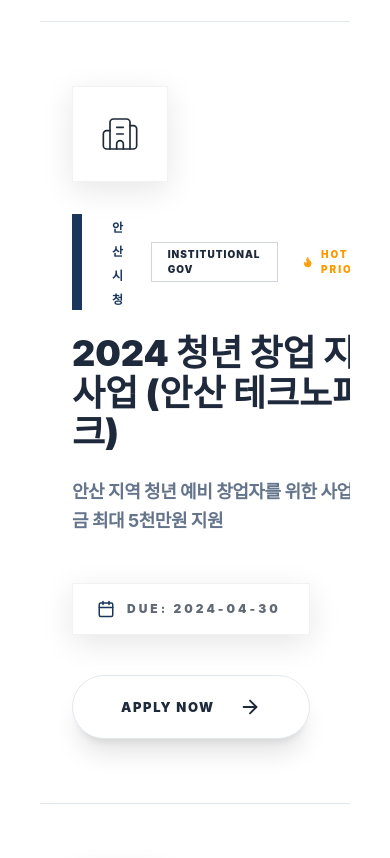
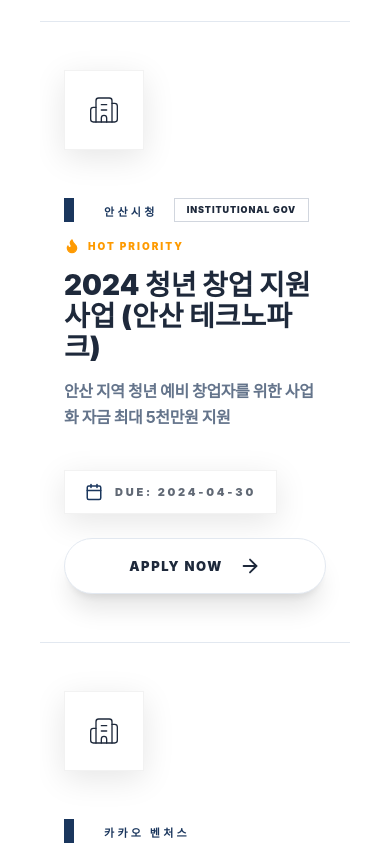
Before and after one commit to Haeseong-Kwon/swcapstone, a Next.js app: page /proposals in a window 390 px wide. Shown: the part 683-1541 px from the top of the page. Built offline with nearby package versions, Linux system fonts and the light colour scheme.

Commit message:
Syntax 오류 수정

```diff
--- a/src/app/globals.css
+++ b/src/app/globals.css
@@ -162,7 +162,7 @@ body {
 
   /* Fluid Title Scaling */
   .fluid-title {
-    font-size: clamp(2rem, 6vw, 4.5rem);
+    font-size: clamp(1.75rem, 6vw, 4.5rem);
     line-height: 1.1;
     letter-spacing: -0.04em;
   }
--- a/src/app/page.tsx
+++ b/src/app/page.tsx
@@ -46,11 +46,7 @@ export default function Home() {
               </h1>
 
               <p className="max-w-2xl text-[16px] font-medium leading-relaxed text-white/78 sm:text-[18px] lg:text-[20px]">
-                한양대학교 ERICA SW창업캡스톤디자인 통합 플랫폼.
-                <br className="hidden sm:block" />
-                아이디어에서 기술 구현까지, 데이터 기반의 정교한 매칭으로
-                <br className="hidden lg:block" />
-                넥스트 유니콘으로의 여정을 함께합니다.
+                한양대학교 ERICA SW창업캡스톤디자인 통합 플랫폼. 아이디어에서 기술 구현까지, 데이터 기반의 정교한 매칭으로 넥스트 유니콘으로의 여정을 함께합니다.
               </p>
 
               <div className="relative max-w-2xl animate-slide-up [animation-delay:0.18s]">
@@ -93,7 +89,7 @@ export default function Home() {
             </div>
 
             {/* Original 2-Column Grid Reverted & Polished */}
-            <div className="grid grid-cols-2 gap-3 sm:gap-4 md:gap-5 content-auto">
+            <div className="grid grid-cols-1 gap-4 sm:grid-cols-2 sm:gap-4 md:gap-5 content-auto w-full">
               {featureCards.map((card, i) => (
                 <Link
                   key={card.title}
--- a/src/app/proposals/page.tsx
+++ b/src/app/proposals/page.tsx
@@ -20,19 +20,21 @@ export default function ProposalsPage() {
                     {MOCK_PROPOSALS.map((proposal, i) => (
                         <div
                             key={proposal.id}
-                            className="group flex flex-col lg:flex-row items-start lg:items-center py-16 border-b border-border hover:bg-muted/5 premium-transition px-8 relative overflow-hidden animate-slide-up"
+                            className="group flex flex-col items-start py-12 border-b border-border hover:bg-muted/5 premium-transition px-6 sm:px-8 relative overflow-hidden animate-slide-up lg:flex-row lg:items-center lg:py-16"
                             style={{ animationDelay: `${0.3 + i * 0.1}s` }}
                         >
-                            <div className="w-24 h-24 bg-slate-100 dark:bg-white/5 border border-border dark:border-white/10 flex items-center justify-center text-foreground dark:text-white group-hover:border-primary group-hover:text-primary premium-transition shrink-0 mb-8 lg:mb-0 relative z-10 glass-card">
-                                <Building2 size={40} strokeWidth={1} />
+                            <div className="flex flex-col sm:flex-row items-start gap-6 lg:flex-row lg:items-center lg:gap-0 lg:px-16 flex-grow relative z-10 space-y-6 sm:space-y-0 w-full">
+                                <div className="w-20 h-20 sm:w-24 sm:h-24 bg-slate-100 dark:bg-white/5 border border-border dark:border-white/10 flex items-center justify-center text-foreground dark:text-white group-hover:border-primary group-hover:text-primary premium-transition shrink-0 relative z-10 glass-card">
+                                    <Building2 size={32} strokeWidth={1} className="sm:hidden" />
+                                    <Building2 size={40} strokeWidth={1} className="hidden sm:block" />
                                 </div>
 
-                            <div className="flex-grow lg:px-16 space-y-6 relative z-10">
-                                <div className="flex items-center gap-6">
+                                <div className="flex-grow sm:pl-8 lg:px-0 space-y-4">
+                                    <div className="flex flex-wrap items-center gap-4 sm:gap-6">
                                         <div className="section-accent-bar">
-                                        <span className="text-[12px] font-black text-primary uppercase tracking-[0.3em]">{proposal.companyName}</span>
+                                            <span className="text-[11px] sm:text-[12px] font-black text-primary uppercase tracking-[0.3em]">{proposal.companyName}</span>
                                         </div>
-                                    <Badge variant={proposal.category === 'GOVERNMENT' ? 'info' : 'primary'} className="bg-transparent border-primary/20 dark:border-white/20 text-foreground dark:text-white text-[10px] px-4 font-black">
+                                        <Badge variant={proposal.category === 'GOVERNMENT' ? 'info' : 'primary'} className="bg-transparent border-primary/20 dark:border-white/20 text-foreground dark:text-white text-[9px] sm:text-[10px] px-3 sm:px-4 font-black">
                                             Institutional {proposal.category === 'GOVERNMENT' ? 'Gov' : 'Corp'}
                                         </Badge>
                                         {proposal.isHot && (
@@ -41,23 +43,27 @@ export default function ProposalsPage() {
                                             </div>
                                         )}
                                     </div>
-                                <h3 className="text-[36px] font-black tracking-tightest uppercase leading-[1.1] text-foreground group-hover:text-primary premium-transition">
+                                    <h3 className="text-[28px] sm:text-[36px] font-black tracking-tightest uppercase leading-[1.1] text-foreground group-hover:text-primary premium-transition">
                                         {proposal.title}
                                     </h3>
-                                <p className="text-[18px] text-muted-foreground dark:text-slate-400 font-bold leading-relaxed max-w-4xl tracking-tight group-hover:text-foreground premium-transition">
+                                    <p className="text-[16px] sm:text-[18px] text-muted-foreground dark:text-slate-400 font-bold leading-relaxed max-w-4xl tracking-tight group-hover:text-foreground premium-transition">
                                         {proposal.description}
                                     </p>
                                 </div>
+                            </div>
 
-                             <div className="flex flex-col lg:items-end gap-10 shrink-0 pt-12 lg:pt-0 relative z-10">
-                                <div className="flex items-center gap-3 text-[12px] font-black text-foreground/70 dark:text-white/70 uppercase tracking-[0.25em] bg-slate-100/50 dark:bg-white/5 px-6 py-4 border border-border dark:border-white/10 glass-card">
+                            <div className="flex flex-col sm:flex-row lg:flex-col items-start sm:items-center lg:items-end gap-6 sm:gap-10 shrink-0 pt-10 sm:pt-12 lg:pt-0 relative z-10 w-full lg:w-auto">
+                                <div className="flex items-center gap-3 text-[11px] sm:text-[12px] font-black text-foreground/70 dark:text-white/70 uppercase tracking-[0.25em] bg-slate-100/50 dark:bg-white/5 px-5 py-3 sm:px-6 sm:py-4 border border-border dark:border-white/10 glass-card">
                                     <Calendar size={18} className="text-primary" />
                                     Due: {proposal.deadline}
                                 </div>
-                                <Button variant="outline" size="lg" className="h-16 px-12 gap-6 group/btn shadow-xl overflow-hidden relative bg-background dark:bg-white text-foreground dark:text-black border-border dark:border-white hover:border-primary">
-                                    <span className="relative z-10 text-[13px] group-hover:text-white uppercase font-black">Apply Now</span>
-                                    <ArrowRight size={22} className="relative z-10 group-hover:text-white group-hover/btn:translate-x-2 premium-transition" />
-                                    <div className="absolute inset-0 bg-primary translate-y-full group-hover/btn:translate-y-0 premium-transition"></div>
+                                <Button
+                                    variant="outline"
+                                    size="lg"
+                                    className="h-14 sm:h-16 px-8 sm:px-12 gap-4 sm:gap-6 shadow-xl relative bg-background dark:bg-white text-foreground dark:text-black border-border dark:border-white hover:border-primary hover:bg-primary hover:text-white w-full sm:w-auto overflow-hidden premium-transition group/btn"
+                                >
+                                    <span className="relative z-10 text-[13px] uppercase font-black transition-colors duration-200">Apply Now</span>
+                                    <ArrowRight size={22} className="relative z-10 group-hover/btn:translate-x-2 transition-transform duration-200" />
                                 </Button>
                             </div>
                             <div className="absolute inset-0 bg-primary/0 group-hover:bg-primary/[0.01] premium-transition pointer-events-none"></div>
```
Lines whose indentation alone changed are shown as unchanged.
